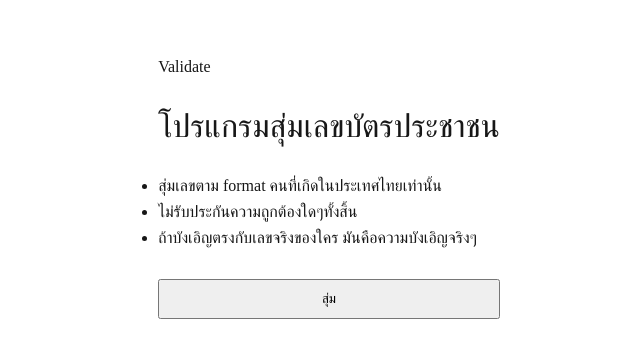
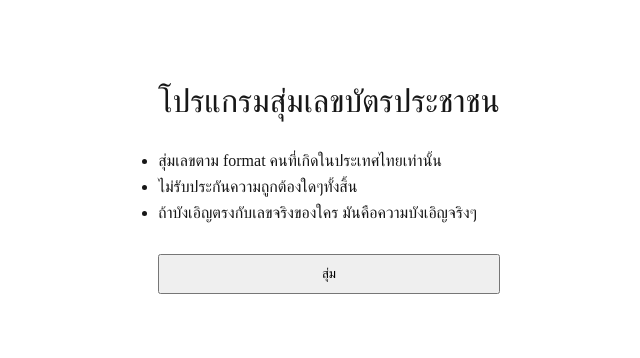
Before and after one commit to ignitry/randomizer, a Next.js app: page / in a window 1280 px wide. Shown: the part 212-570 px from the top of the page, without its empty margins (311-951 px from the left). Built offline with nearby package versions, Linux system fonts and the light colour scheme.

Commit message:
comment out link

```diff
--- a/app/page.tsx
+++ b/app/page.tsx
@@ -6,9 +6,9 @@ export default function Home() {
   return (
     <div className={styles.page}>
       <main className={styles.main}>
-        <Link href="/validations/new">
+        {/* <Link href="/validations/new">
           Validate
-        </Link>
+        </Link> */}
 
         <h1>โปรแกรมสุ่มเลขบัตรประชาชน</h1>
         <ul>
```
